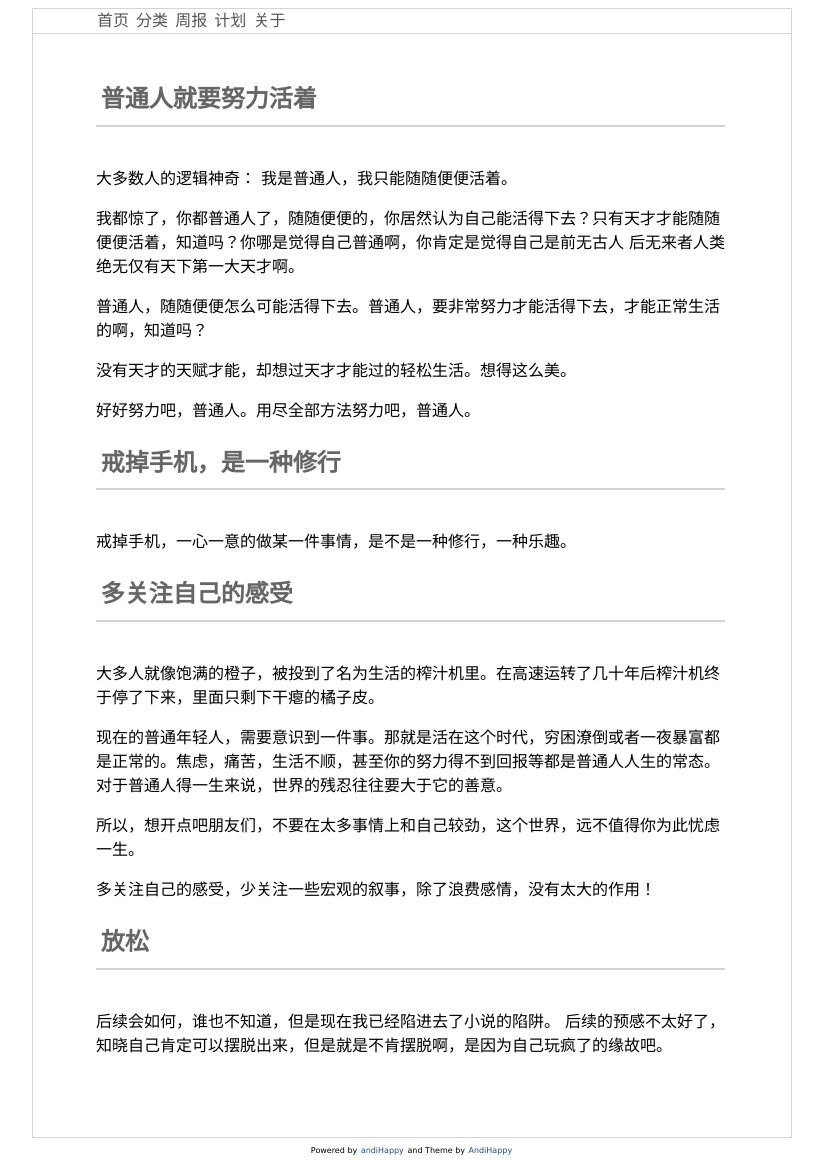
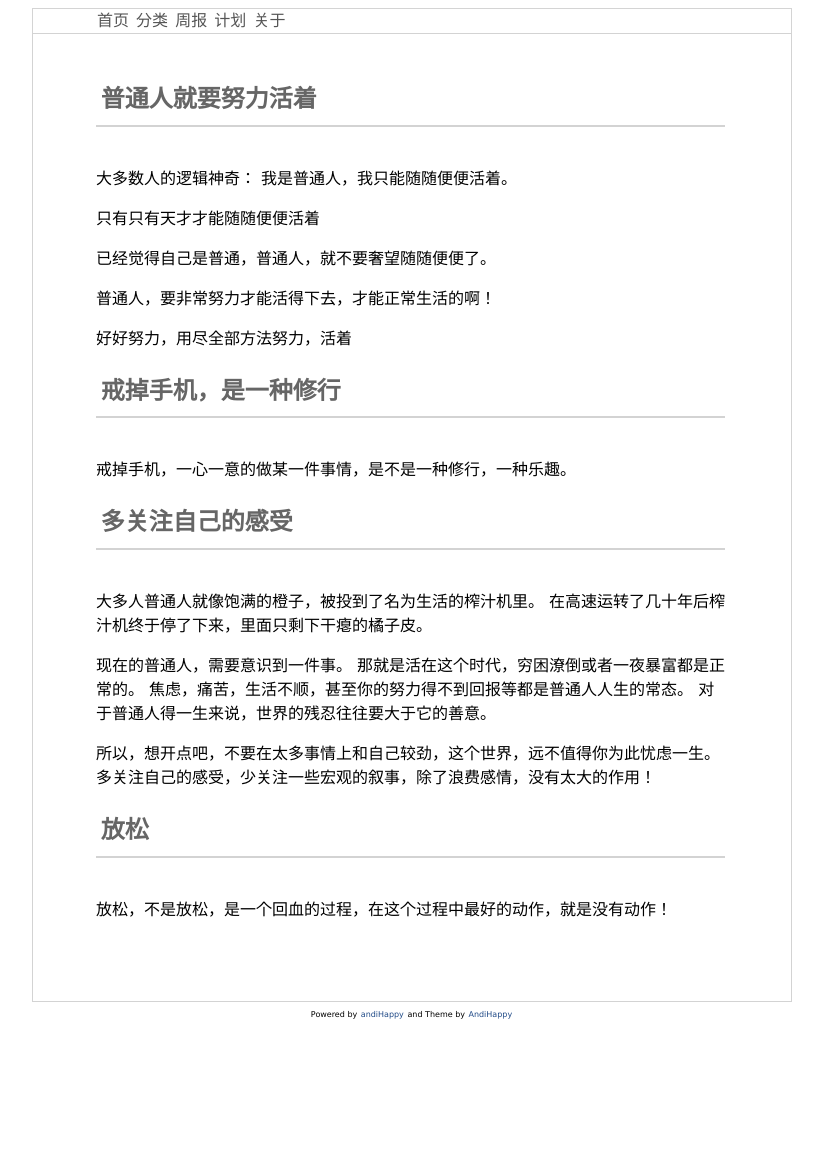
Before and after one commit to andihappy5/andihappy5.github.io, a Jekyll site: the page built from _wiki/鸡汤.md, in a window 1280 px wide. Shown: the whole page, without its empty margins (228-1051 px from the left). Built offline with Jekyll 4.4.1, drawn with Linux system fonts in a browser that asks for light colours; comment, search, counter and statistics services are not loaded; after the commit the page ends 1027 px from its top, so only the background shows below that.

Commit message:
修改一些具体的内容

```diff
--- a/_wiki/鸡汤.md
+++ b/_wiki/鸡汤.md
@@ -10,13 +10,14 @@ keywords: 记录
 大多数人的逻辑神奇：
 我是普通人，我只能随随便便活着。
 
-我都惊了，你都普通人了，随随便便的，你居然认为自己能活得下去？只有天才才能随随便便活着，知道吗？你哪是觉得自己普通啊，你肯定是觉得自己是前无古人 后无来者人类绝无仅有天下第一大天才啊。
+只有只有天才才能随随便便活着
 
-普通人，随随便便怎么可能活得下去。普通人，要非常努力才能活得下去，才能正常生活的啊，知道吗？
+已经觉得自己是普通，普通人，就不要奢望随随便便了。
 
-没有天才的天赋才能，却想过天才才能过的轻松生活。想得这么美。
+普通人，要非常努力才能活得下去，才能正常生活的啊！
 
-好好努力吧，普通人。用尽全部方法努力吧，普通人。
+好好努力，用尽全部方法努力，活着
+
 
 ## 戒掉手机，是一种修行
 
@@ -24,15 +25,17 @@ keywords: 记录
 
 ## 多关注自己的感受
 
-大多人就像饱满的橙子，被投到了名为生活的榨汁机里。在高速运转了几十年后榨汁机终于停了下来，里面只剩下干瘪的橘子皮。
+大多人普通人就像饱满的橙子，被投到了名为生活的榨汁机里。
+在高速运转了几十年后榨汁机终于停了下来，里面只剩下干瘪的橘子皮。
 
-现在的普通年轻人，需要意识到一件事。那就是活在这个时代，穷困潦倒或者一夜暴富都是正常的。焦虑，痛苦，生活不顺，甚至你的努力得不到回报等都是普通人人生的常态。对于普通人得一生来说，世界的残忍往往要大于它的善意。
+现在的普通人，需要意识到一件事。
+那就是活在这个时代，穷困潦倒或者一夜暴富都是正常的。
+焦虑，痛苦，生活不顺，甚至你的努力得不到回报等都是普通人人生的常态。
+对于普通人得一生来说，世界的残忍往往要大于它的善意。
 
-所以，想开点吧朋友们，不要在太多事情上和自己较劲，这个世界，远不值得你为此忧虑一生。
-
+所以，想开点吧，不要在太多事情上和自己较劲，这个世界，远不值得你为此忧虑一生。
 多关注自己的感受，少关注一些宏观的叙事，除了浪费感情，没有太大的作用！
 
 ## 放松
 
-后续会如何，谁也不知道，但是现在我已经陷进去了小说的陷阱。
-后续的预感不太好了，知晓自己肯定可以摆脱出来，但是就是不肯摆脱啊，是因为自己玩疯了的缘故吧。
+放松，不是放松，是一个回血的过程，在这个过程中最好的动作，就是没有动作！
```
Also changed, not shown: _wiki/20221102-everyDay-mark.md (deleted, +0 -12 lines), 4 other files.
